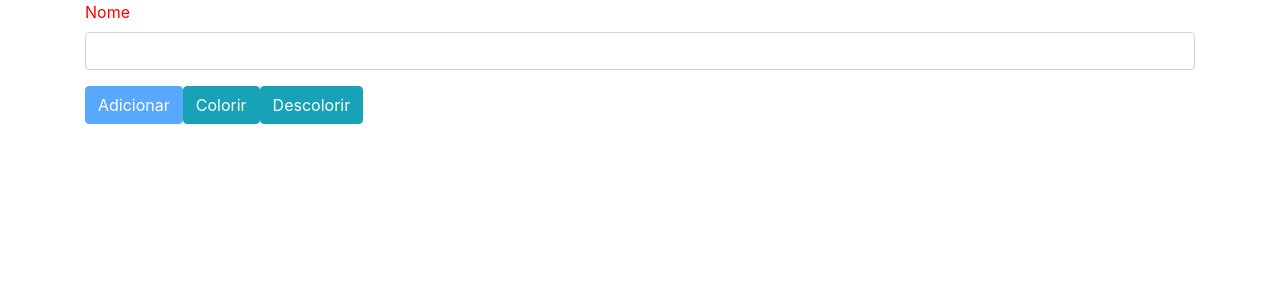
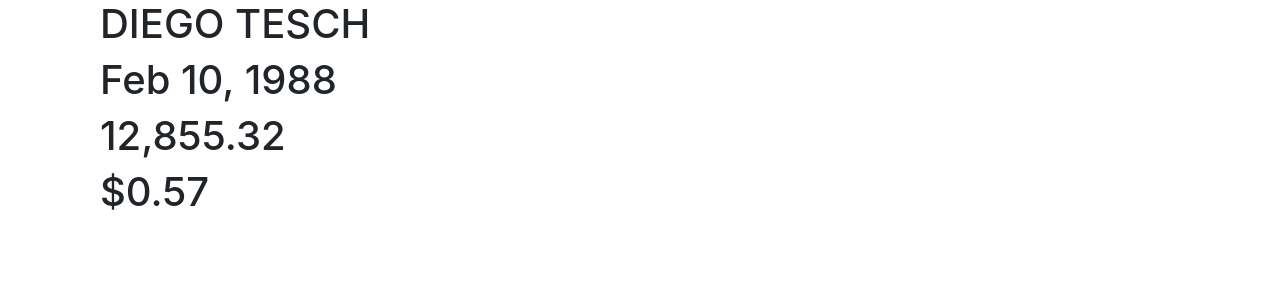
Before and after one commit to diegotesch/estudos-algar, an Angular app: page / in a window 1280 px wide. Shown: the top 300 px of the page. Built offline with nearby package versions, Linux system fonts and the light colour scheme.

Commit message:
Iniciando com pipes

```diff
--- a/src/app/app.component.html
+++ b/src/app/app.component.html
@@ -1,6 +1,6 @@
 <div class="container">
 
-  <app-funcionario-form  (funcionarioAdicionado)="aoAdicionar($event)" ></app-funcionario-form>
+  <!-- <app-funcionario-form  (funcionarioAdicionado)="aoAdicionar($event)" ></app-funcionario-form>
 
   <div class="row" style="margin-top: 20px;">
     <div class="col-2" *ngFor="let funcionario of funcionarios">
@@ -8,6 +8,6 @@
     </div>
 
 
-  </div>
-
+  </div> -->
+  <app-pipes></app-pipes>
 </div>
--- a/src/app/app.module.ts
+++ b/src/app/app.module.ts
@@ -7,6 +7,7 @@ import { HelloComponent } from './hello/hello.component';
 import { CardComponent } from './card/card.component';
 import { FuncionarioFormComponent } from './funcionario-form/funcionario-form.component';
 import { CampoColoridoDirective } from './campo-colorido.directive';
+import { PipesComponent } from './pipes/pipes.component';
 
 @NgModule({
   declarations: [
@@ -14,7 +15,8 @@ import { CampoColoridoDirective } from './campo-colorido.directive';
     HelloComponent,
     CardComponent,
     FuncionarioFormComponent,
-    CampoColoridoDirective
+    CampoColoridoDirective,
+    PipesComponent
   ],
   imports: [
     BrowserModule,
--- /dev/null
+++ b/src/app/pipes/pipes.component.html
@@ -0,0 +1,6 @@
+<div class="container">
+  <h1>{{ nome | uppercase }}</h1>
+  <h1>{{ dataAniversario | date }}</h1>
+  <h1>{{ preco | number }}</h1>
+  <h1>{{ troco | currency }}</h1>
+</div>
--- /dev/null
+++ b/src/app/pipes/pipes.component.ts
@@ -0,0 +1,15 @@
+import { Component, OnInit } from '@angular/core';
+
+@Component({
+  selector: 'app-pipes',
+  templateUrl: './pipes.component.html',
+  styleUrls: ['./pipes.component.css']
+})
+export class PipesComponent {
+
+  nome = 'Diego Tesch'
+  dataAniversario = new Date(1988, 1, 10);
+  preco = 12855.32
+  troco = 0.57392
+
+}
```
Also changed, not shown: src/app/app.component.ts (+0 -10 lines), src/app/pipes/pipes.component.css (added).
